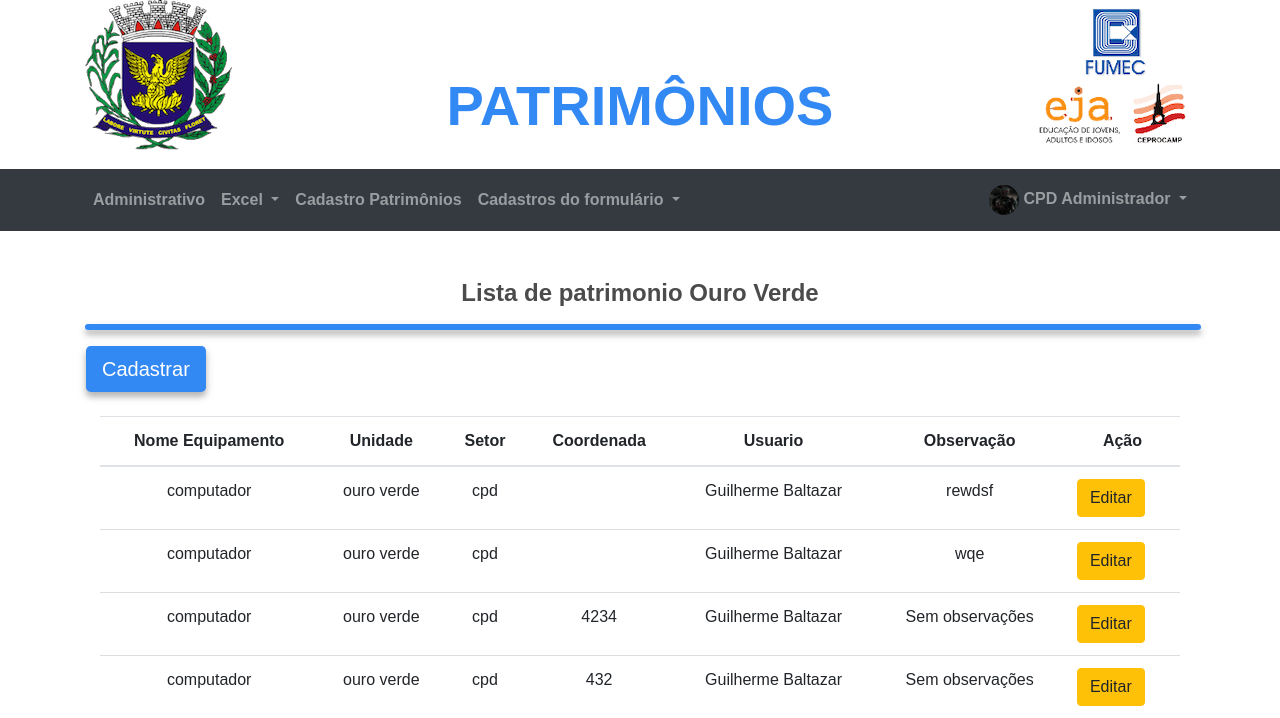
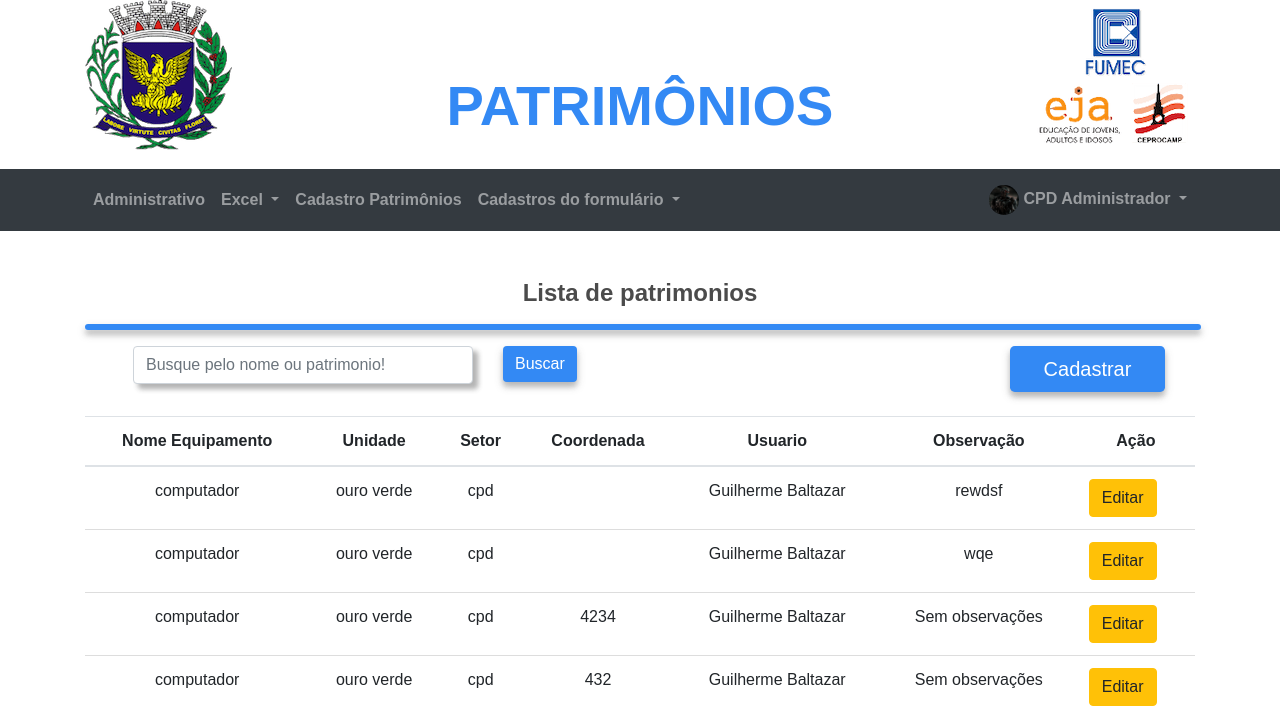
Before and after one commit to GuilhermeSalles/Sistema-de-Patrimonios-para-FUMEC, a PHP site: page /patrimonios/ in a window 1280 px wide. Shown: the top 718 px of the page. Run offline with PHP 8.4, Linux system fonts and the light colour scheme; a user stored in the database is signed in; data comes from the database, SQL or seed files in the repository; some libraries are stand-ins or nearby versions.

Commit message:
busca adicionada

```diff
--- a/Patrimonios/patrimonios/index.php
+++ b/Patrimonios/patrimonios/index.php
@@ -1,16 +1,10 @@
 <?php
 include_once("../ConexaoBd/config.php");
-$result_patrimonio = "SELECT * FROM patrimonio order by id DESC";
-$result = mysqli_query($conexao, $result_patrimonio);
-
 $tabela_setor = "SELECT * FROM setor order by id";
 $result_setor = mysqli_query($conexao, $tabela_setor);
 
 $tabela_unidade = "SELECT * FROM unidade order by id";
 $result_unidade = mysqli_query($conexao, $tabela_unidade);
-
-$tabela_manutencao = "SELECT * FROM manutencao order by id";
-$result_manutencao = mysqli_query($conexao, $tabela_manutencao);
 
 $tabela_usuario = "SELECT * FROM usuario_equipamento";
 $result_usuario = mysqli_query($conexao, $tabela_usuario);
@@ -18,6 +12,18 @@
 $tabela_equipamento = "SELECT * FROM equipamento order by id";
 $result_equipamento = mysqli_query($conexao, $tabela_equipamento);
 
+
+if (!empty($_GET['search'])) {
+    $data = $_GET['search'];
+    $sql = "SELECT * FROM `patrimonio` WHERE patrimonio LIKE ? OR equipamento LIKE ? OR setor LIKE ? ORDER BY `id` DESC";
+    $stmt = $conexao->prepare($sql);
+    $stmt->bind_param('sss', $data, $data, $data);
+    $stmt->execute();
+    $result = $stmt->get_result();
+} else {
+    $result_patrimonio = "SELECT * FROM patrimonio order by id DESC";
+    $result = mysqli_query($conexao, $result_patrimonio);
+}
 
 
 ?>
@@ -45,15 +51,32 @@
     <div class="container">
 
         <div class="text-center">
-            <h4 class="bold">Lista de patrimonio Ouro Verde</h4>
+            <h4 class="bold">Lista de patrimonios</h4>
             <hr class="hr3">
         </div>
         <div class="row">
-            <div class="ml-3">
+
+            <div class="row col-12 justify-content-between">
+                <div class="ml-5 col-8">
+                    <div class="row box-search d-flex justify-content-between">
+                        <div class="col-6">
+                            <input type="text" id="pesquisar" style="box-shadow: rgba(75, 75, 75, 0.25) 5px 5px 5px, rgba(75, 75, 75, 0.22) 5px 5px 5px;" class="form-control" size="45" name="pesquisa" autocomplete="off" placeholder="Busque pelo nome ou patrimonio!">
+                        </div>
+                        <div class="col-6">
+                            <button type="search" onclick="searchData()" class="btn btn-primary">Buscar</button>
+                        </div>
+                    </div>
+                </div>
+
+                <div class="ml-3 col-2">
                     <?php if ($_SESSION['nivel'] == "3" or $_SESSION['nivel'] == "2") { ?>
                         <button type="button" class="btn btn-primary btn-lg btn-block" data-toggle="modal" data-target="#cadastrar">Cadastrar</button>
                         <br>
                     <?php } ?>
+
+
+                </div>
+            </div>
             <!-- Modal cadastrar -->
             <div class="modal fade" id="cadastrar" tabindex="-1" role="dialog" aria-labelledby="exampleModalLabel" aria-hidden="true">
                 <div class="modal-dialog" role="document">
@@ -172,8 +195,6 @@
             </div>
             <!-- Fim Modal -->
         </div>
-            <br>
-            <br>
     </div>
     <div class="container">
         <table class="table table-hover ">
@@ -320,6 +341,19 @@
 
         })
     </script>
+    <script>
+        var search = document.getElementById('pesquisar');
+
+        search.addEventListener("keydown", function(event) {
+            if (event.key === "Enter") {
+                searchData();
+            }
+        });
+
+        function searchData() {
+            window.location = '?search=' + search.value;
+        }
+    </script>
     <br>
 </body>
 
```
Lines whose indentation alone changed are shown as unchanged.
